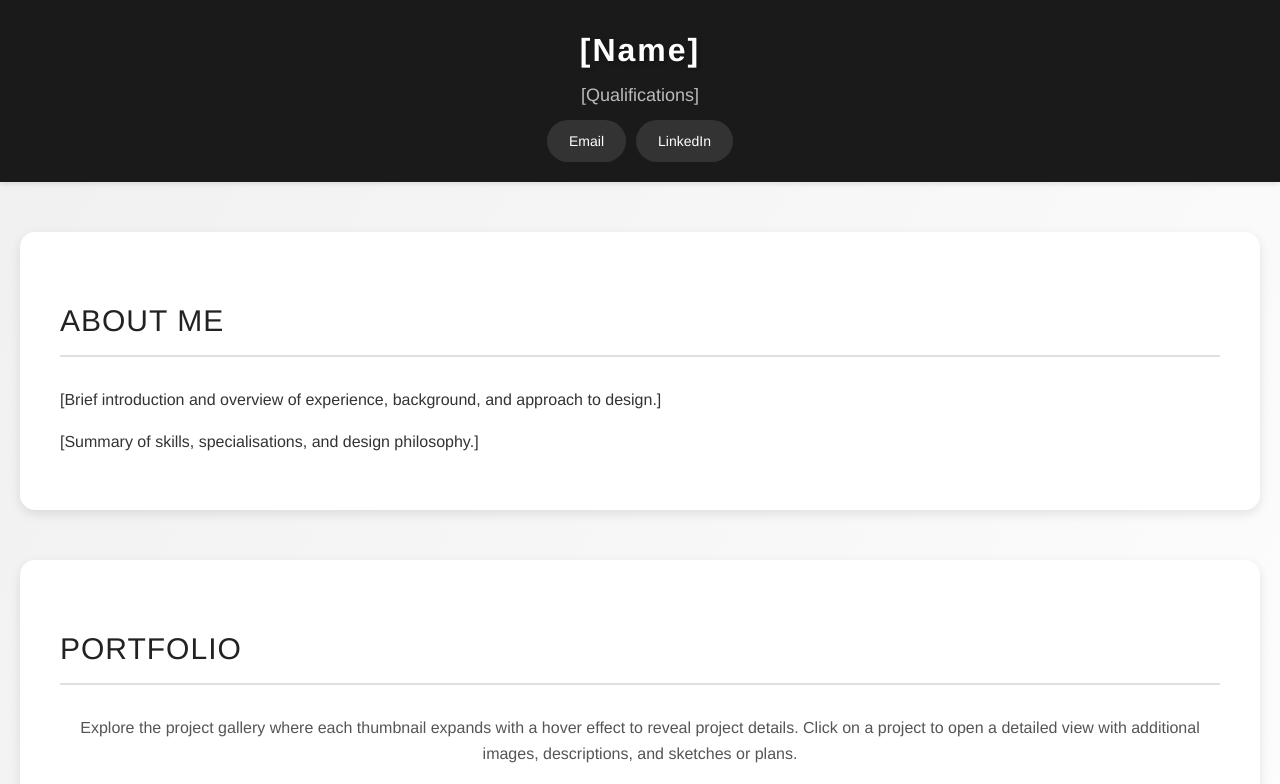
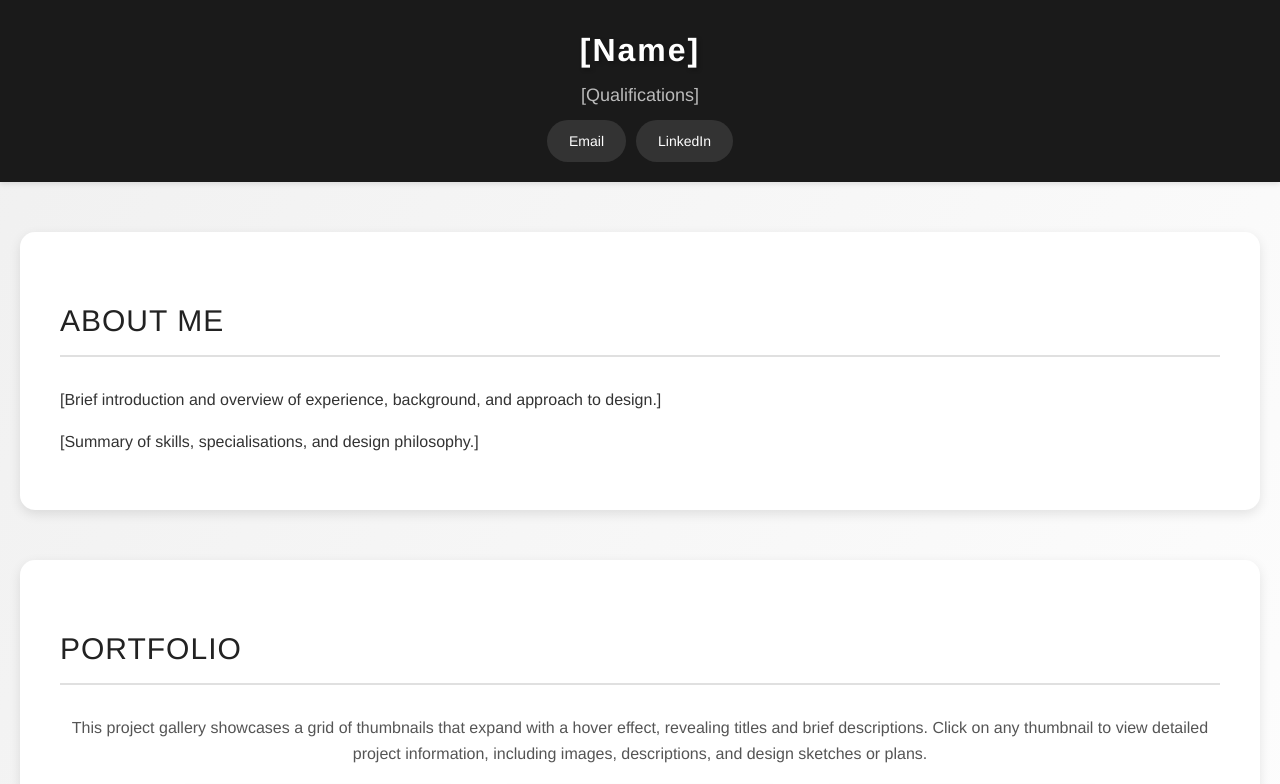
Before and after one commit to naomi-g-johnson/website-portfolio, a plain HTML site: page index.html in a window 1280 px wide. Shown: the top 784 px of the page. Drawn offline with Linux system fonts and the light colour scheme.

Commit message:
Update index.html

```diff
--- a/index.html
+++ b/index.html
@@ -304,7 +304,7 @@
 
 <section id="portfolio">
     <h2>Portfolio</h2>
-    <p class="section-description">Explore the project gallery where each thumbnail expands with a hover effect to reveal project details. Click on a project to open a detailed view with additional images, descriptions, and sketches or plans.</p>
+    <p class="section-description">This project gallery showcases a grid of thumbnails that expand with a hover effect, revealing titles and brief descriptions. Click on any thumbnail to view detailed project information, including images, descriptions, and design sketches or plans.</p>
     <div class="grid">
         <div class="project-card" onclick="openLightbox('[Year]', 'Project_1')">
             <img src="[Year]/Project_1_cover.jpg" alt="Project 1 Cover" class="project-cover">
```
